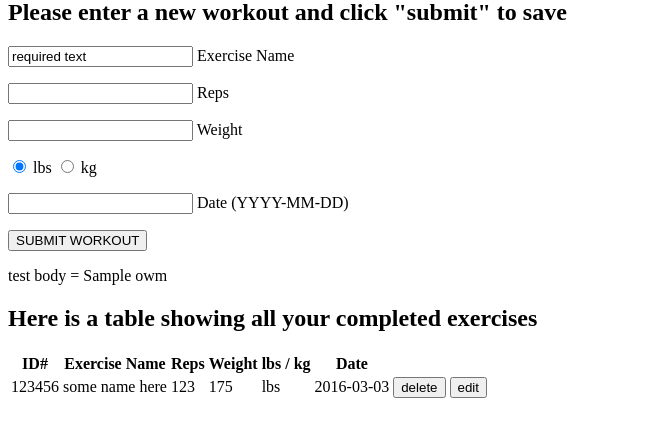
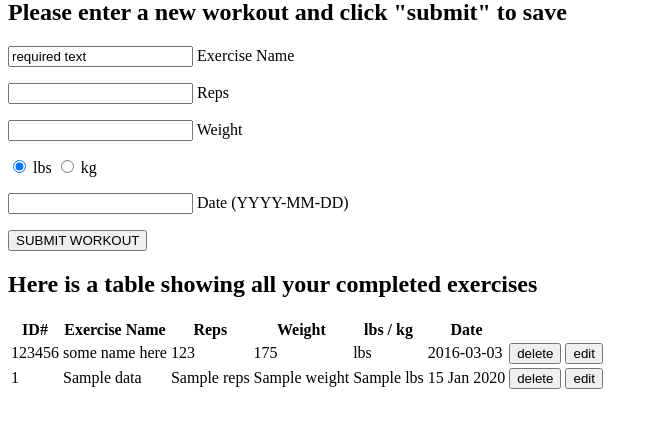
Before and after one commit to hijirida/cs290_webdev_wk9_DBInteractUI, a Node server app: template views/home.handlebars in a window 1280 px wide. Shown: the part 81-518 px from the top of the page, without its empty margins (0-658 px from the left). Run offline with Node 20, Linux system fonts and the light colour scheme; the template is opened without the code that fills it: most values are stand-ins (such as "Sample title", 1, 10 or a date in 2020); some libraries are stand-ins or nearby versions.

Commit message:
update submit button

```diff
--- a/app.js
+++ b/app.js
@@ -112,8 +112,16 @@ function getHandlerFunction (req, res, next) {
     // then do this
   } else {
     console.log ("this is a regular home request");
-    res.render('home');  // this looks inside views for home.handlebars
-    // other stuff here...
+    var createString = "Select * FROM workouts";
+    pool.query(createString, function (err, result) {
+            if (err) throw err;
+            console.log(result);
+            //res.send('Added to database with ID: ' + result.insertId);
+          var context = {};
+          context.dataList = result;
+          res.render('home', context);  // this looks inside views for home.handlebars
+    });
+
   }
 };
 
@@ -127,8 +135,24 @@ function postHandlerFunction (req, res) {
   console.log("Someone is calling me with POST");
   console.log ("req.body = "+JSON.stringify(req.body));
   console.log ("req.body.name = "+JSON.stringify(req.body.name));
-  var context = {};
-  // other stuff here...
+  var createString = 'INSERT INTO workouts(name) VALUES ("'+
+                    req.body.name+'")';
+  console.log ("createString = "+createString);
+  /*var createString = "INSERT INTO workouts(name, reps, weight, date, lbs) VALUES ("+
+                    req.body.name+", "+
+                    "2, "+
+                    //req.body.reps+", "+
+                    "2, "+
+                    //req.body.weight+", "+
+                    "2016-01-01, "+
+                    req.body.date+", "+
+                    "2, "+
+                    //req.body.lbs+")";
+  */
+  pool.query(createString, function (err, result) {
+            if (err) throw err;
+            //res.send('Added to database with ID: ' + result.insertId);
+        });
 }
 
 function deleteRow(tableID,currentRow) {
--- a/views/home.handlebars
+++ b/views/home.handlebars
@@ -26,20 +26,19 @@
     // set up the AJAX request
     var req = new XMLHttpRequest();
     var httpString = "http://localhost:3002";
-    /*var bodyParams = "name="+form.elements.name.value+
+    var bodyParams = "name="+form.elements.name.value+
                       "&reps="+form.elements.reps.value+
                       "&weight="+form.elements.weight.value+
                       "&date="+form.elements.date.value+
                       "&wtChoice="+form.elements.wtChoice.value;
-    */
     req.open("POST", httpString, true); // true for asynch calls'
     // must set content type as urlencoded if body is "key=value&key2=value2"
     req.setRequestHeader("Content-Type", "application/x-www-form-urlencoded");
     req.addEventListener('load', function() {
             if (req.status >= 200 && req.status<400) {
-              // for synch calls, all this code would be outside the .addEventListener!
-              var reqparse = JSON.parse(req.responseText);
-              console.log("reqparese = "+reqparse);
+              //for synch calls, all this code would be outside the .addEventListener!
+              //var reqparse = JSON.parse(req.responseText);
+              //console.log("reqparese = "+reqparse);
             } else {
               console.log("Error in network request: "+req.status.Text);
             }
@@ -48,8 +47,6 @@
     req.send(bodyParams);
   });
 </script>
-
-<p>test body = {{owm}}</p>
 
 <h2>Here is a table showing all your completed exercises</h2>
 
@@ -74,6 +71,18 @@
       <td><input type="button" value="delete" onclick="deleteRow('workoutTable',this)"></td>
       <td><input type="button" value="edit" onclick="editRow('workoutTable',this)" /></td>
     </tr>
+    {{#each dataList}}
+      <tr>
+        <td>{{id}}</td>
+        <td>{{name}}</td>
+        <td>{{reps}}</td>
+        <td>{{weight}}</td>
+        <td>{{lbs}}</td>
+        <td>{{date}}</td>
+        <td><input type="button" value="delete" onclick="deleteRow('workoutTable',this)"></td>
+        <td><input type="button" value="edit" onclick="editRow('workoutTable',this)" /></td>
+      </tr>
+      {{/each}}
 </table>
 <script>
   function deleteRow (tableName, someObject) {
@@ -117,7 +126,7 @@
               newPP.appendChild(temptxt);
               document.getElementById("test2").appendChild(newPP);
 */            } else {
-              console.log("Error in network request: "+request.status.Text);
+              console.log("inside event listener load: Error in network request");
             }
           }
         );
```
